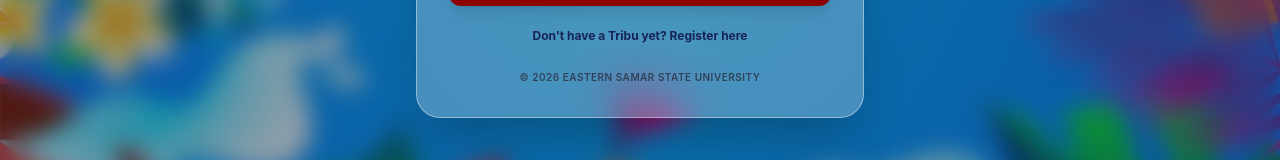
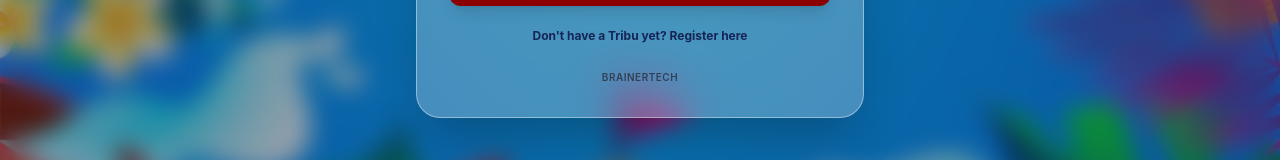
Before and after one commit to Brainnnerr/grouping-SYSTEM, a React (Vite) app: page /login in a window 1280 px wide. Shown: the part 505-665 px from the top of the page. Built offline with nearby package versions, Linux system fonts and the light colour scheme.

Commit message:
Update footer text from university to Brainertech

```diff
--- a/src/pages/Login.jsx
+++ b/src/pages/Login.jsx
@@ -111,7 +111,7 @@
         </div>
 
         <div className="mt-6 text-center text-[10px] font-semibold text-slate-700 tracking-wider">
-          © 2026 EASTERN SAMAR STATE UNIVERSITY
+          BRAINERTECH
         </div>
       </div>
     </div>
```
